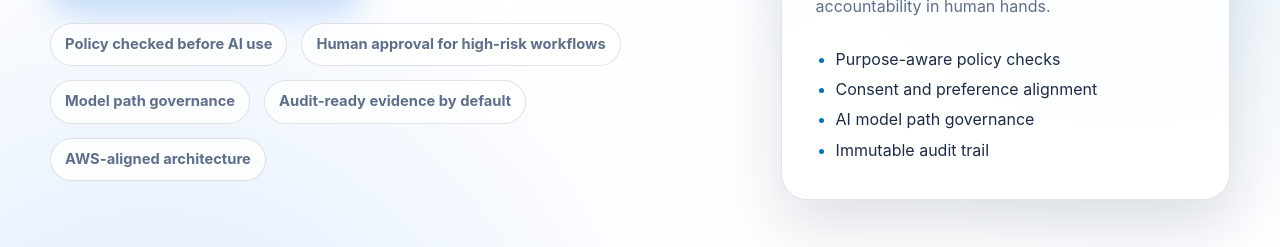
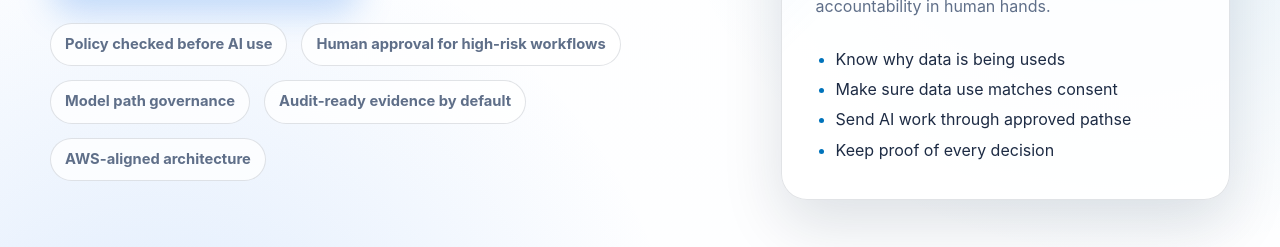
Before and after one commit to DigiTrans-App/digitrans-landing-page, a plain HTML site: page index.html in a window 1280 px wide. Shown: the part 553-800 px from the top of the page. Drawn offline with Linux system fonts and the light colour scheme.

Commit message:
Update index.html

```diff
--- a/index.html
+++ b/index.html
@@ -62,10 +62,10 @@
           DigiTrust helps enterprises move faster with AI while keeping policy enforcement, approvals, and accountability in human hands.
         </p>
         <ul>
-          <li>Purpose-aware policy checks</li>
-          <li>Consent and preference alignment</li>
-          <li>AI model path governance</li>
-          <li>Immutable audit trail</li>
+          <li>Know why data is being useds</li>
+          <li>Make sure data use matches consent</li>
+          <li>Send AI work through approved pathse</li>
+          <li>Keep proof of every decision</li>
         </ul>
       </aside>
     </section>
```
